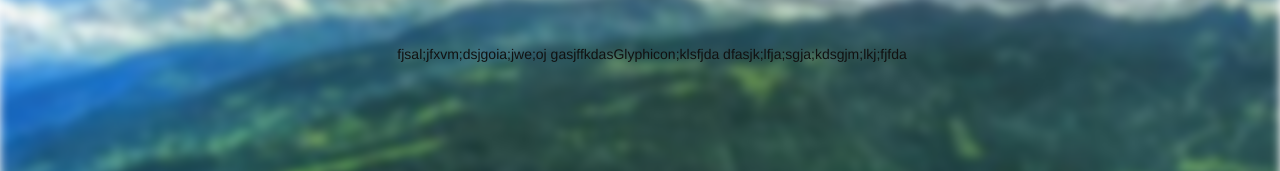
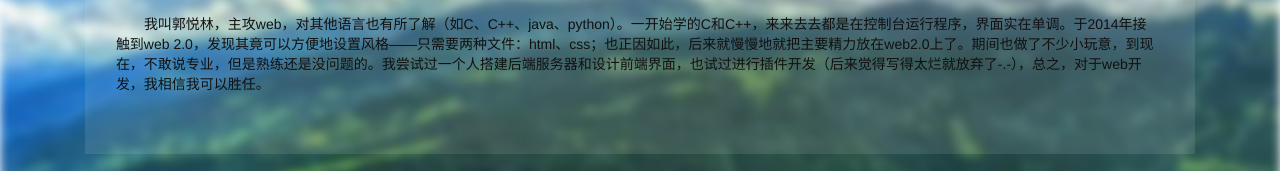
Before and after one commit to guoyl6/UFour, a plain HTML site: page projects/jl/6_21/index.html in a window 1280 px wide. Shown: the part 261-432 px from the top of the page. Drawn offline with nearby package versions, Linux system fonts and the light colour scheme.

Commit message:
自我介绍

```diff
--- a/projects/jl/6_21/css/index.css
+++ b/projects/jl/6_21/css/index.css
@@ -24,6 +24,8 @@
     --color: var(--colorBlackThin);
 
     --colorWhiteT: rgba(255,255,255,.7);
+    --colorWhiteTL: rgba(255, 255, 255, .3);
+    --colorWhiteTXL: rgba(255, 255, 255, .1);
 
 
 }
@@ -65,6 +67,7 @@
 .introduction {
     --height: 200px;
     --color: var(--colorBlackThin);
+    --bgc: var(--colorWhiteTXL);
 }
 
 
@@ -333,6 +336,7 @@
     padding: var(--largeDistance) var(--middleDistance);
     text-align: center;
     height: var(--height);
+    background: var(--bgc);
 }
 
 .introduction:after {
--- a/projects/jl/6_21/index.html
+++ b/projects/jl/6_21/index.html
@@ -54,9 +54,7 @@
 				<h2>你好</h2>
 				<div class="introduction">
 					<div class="vc">
-						fjsal;jfxvm;dsjgoia;jwe;oj
-					gasjffkdasGlyphicon;klsfjda
-					dfasjk;lfja;sgja;kdsgjm;lkj;fjfda
+						我叫郭悦林，主攻web，对其他语言也有所了解（如C、C++、java、python）。一开始学的C和C++，来来去去都是在控制台运行程序，界面实在单调。于2014年接触到web 2.0，发现其竟可以方便地设置风格——只需要两种文件：html、css；也正因如此，后来就慢慢地就把主要精力放在web2.0上了。期间也做了不少小玩意，到现在，不敢说专业，但是熟练还是没问题的。我尝试过一个人搭建后端服务器和设计前端界面，也试过进行插件开发（后来觉得写得太烂就放弃了-.-），总之，对于web开发，我相信我可以胜任。
 					</div>
 
 				</div>
```
